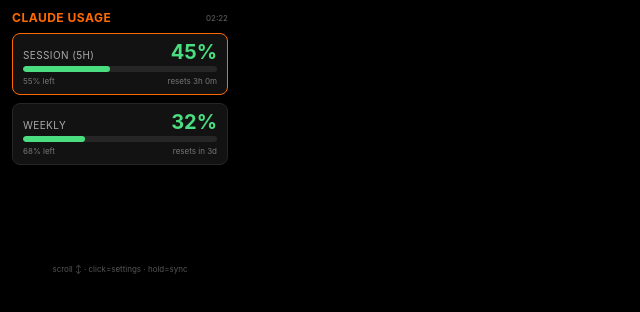
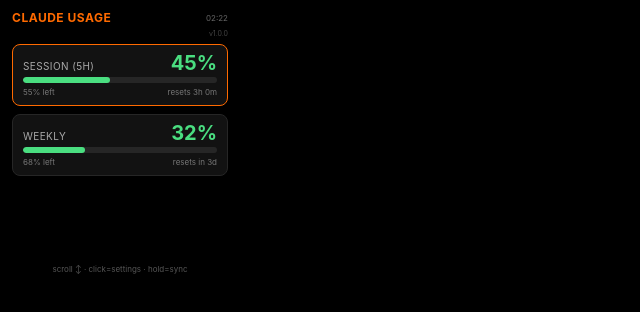
Before and after one commit to dbclunie/claude-usage-r1, a plain HTML site: page index.html in a window 1280 px wide. Shown: the whole page, without its empty margins (0-640 px from the left). Drawn offline with Linux system fonts and the light colour scheme.

Commit message:
Add version numbering (v1.0.0) and CHANGELOG
- index.html: APP_VERSION constant, on-screen version tag (main +
  settings screens), <title> updated to include version
- proxy: package.json version echoed via /health and every /usage
  response as proxyVersion
- CHANGELOG.md: independent version history for creation vs proxy,
  matching the versioning discipline used in the other projects

```diff
--- a/index.html
+++ b/index.html
@@ -3,7 +3,7 @@
 <head>
 <meta charset="UTF-8">
 <meta name="viewport" content="width=240, height=282, initial-scale=1.0, user-scalable=no">
-<title>Claude Usage</title>
+<title>Claude Usage v1.0</title>
 <style>
   * { margin: 0; padding: 0; box-sizing: border-box; -webkit-tap-highlight-color: transparent; }
 
@@ -48,6 +48,14 @@
   .header .updated {
     font-size: 8px;
     color: #666;
+  }
+
+  .version-tag {
+    font-size: 7px;
+    color: #444;
+    text-align: right;
+    margin-top: -4px;
+    margin-bottom: 6px;
   }
 
   .metric {
@@ -176,6 +184,7 @@
       <span class="title">Claude Usage</span>
       <span class="updated" id="updatedAt">--:--</span>
     </div>
+    <div class="version-tag" id="versionTag">v1.0.0</div>
 
     <div class="metric" id="metric-session" data-index="0">
       <div class="metric-top">
@@ -224,6 +233,7 @@
     <div class="settings-hint">
       scroll ↕ to move · hold PTT + scroll to adjust value · click row to select
     </div>
+    <div class="settings-hint" id="versionFooter">v1.0.0</div>
   </div>
 
 </div>
@@ -234,6 +244,13 @@
    Screen: 240x282 fixed. Nav: scroll wheel + side (PTT) button.
    Storage: window.creationStorage (R1 SDK), not localStorage.
    ===========================================================
+
+   VERSION: bump on every change. Keep <title>, #versionTag,
+   APP_VERSION below, and CHANGELOG.md all in sync. */
+
+const APP_VERSION = '1.0.0';
+
+/* ===========================================================
 
    DATA SOURCE — LIVE, via self-hosted proxy
    ------------------------------------------------------------
@@ -415,6 +432,7 @@
 function renderSettingsScreen() {
   document.getElementById('setSessionVal').textContent = state.session + '%';
   document.getElementById('setWeeklyVal').textContent = state.weekly + '%';
+  document.getElementById('versionFooter').textContent = 'v' + APP_VERSION;
 
   const rows = ['row-session', 'row-weekly', 'row-back'];
   rows.forEach((id, i) => {
@@ -519,6 +537,7 @@
 
 // ---------- Init ----------
 async function init() {
+  document.getElementById('versionTag').textContent = 'v' + APP_VERSION;
   const saved = await loadState();
   if (saved) {
     state = { ...state, ...saved };
```
Also changed, not shown: proxy/server.js (+4 -3 lines), CHANGELOG.md (added), README.md.
